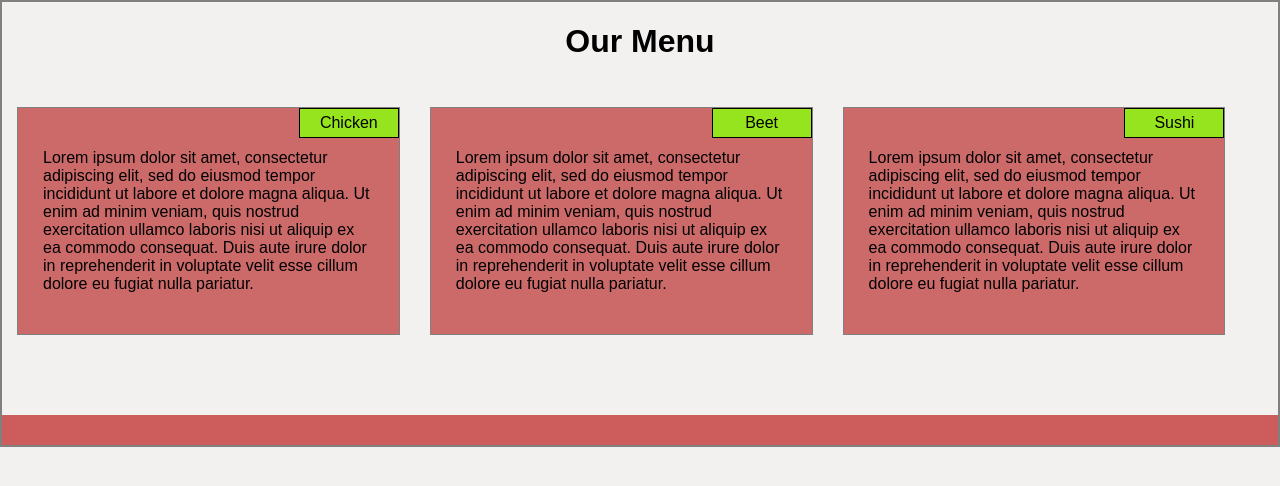
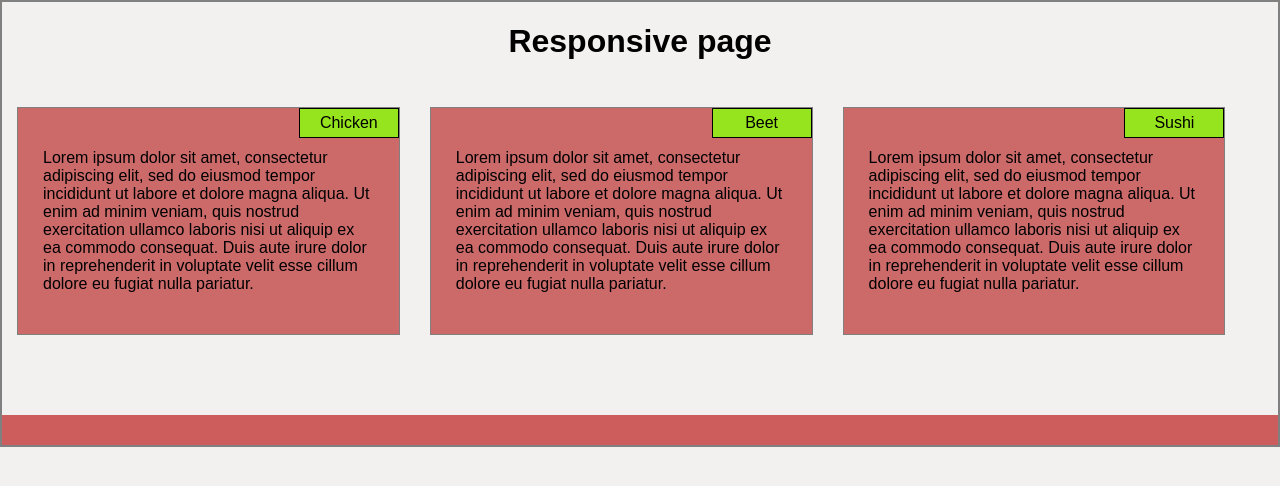
Before and after one commit to Rumecollins/Responsive-paga, a plain HTML site: page module2-solution/index.html in a window 1280 px wide. Drawn offline with Linux system fonts and the light colour scheme.

Commit message:
Update index.html

```diff
--- a/module2-solution/index.html
+++ b/module2-solution/index.html
@@ -8,7 +8,7 @@
     <link rel="stylesheet" href="./css/index.css">
 </head>
 <body>
-    <h1>Our Menu</h1>
+    <h1>Responsive page</h1>
 
     <section class="section-one">
         <div class="title">Chicken</div>
```
